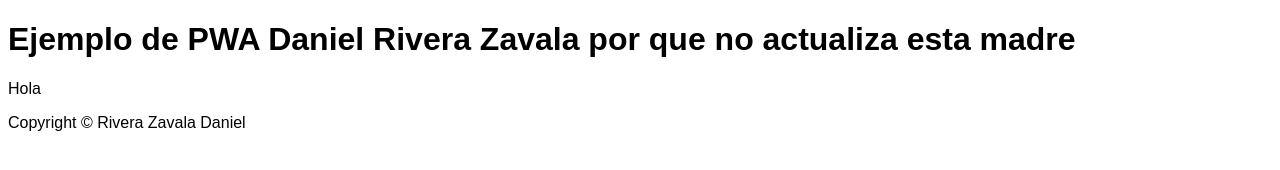
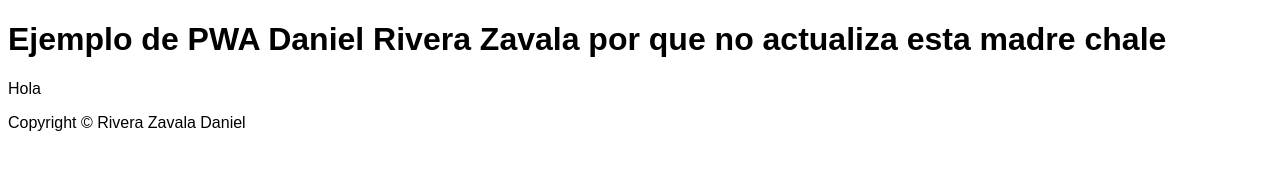
Before and after one commit to DvnielRiveraZavala/DvnielRiveraZavala.github.io, a plain HTML site: page index.html in a window 1280 px wide. Drawn offline with Linux system fonts and the light colour scheme.

Commit message:
Modifique el texto

```diff
--- a/index.html
+++ b/index.html
@@ -27,7 +27,7 @@
     <script type="module" src="cmp/mi-footer.js"></script>
     <link rel="stylesheet" href="css/estilos.css">
   <body>
-    <h1>Ejemplo de PWA Daniel Rivera Zavala por que no actualiza esta madre</h1>
+    <h1>Ejemplo de PWA Daniel Rivera Zavala por que no actualiza esta madre chale</h1>
     <p>Hola</p>
     <footer>
       <p>
```
